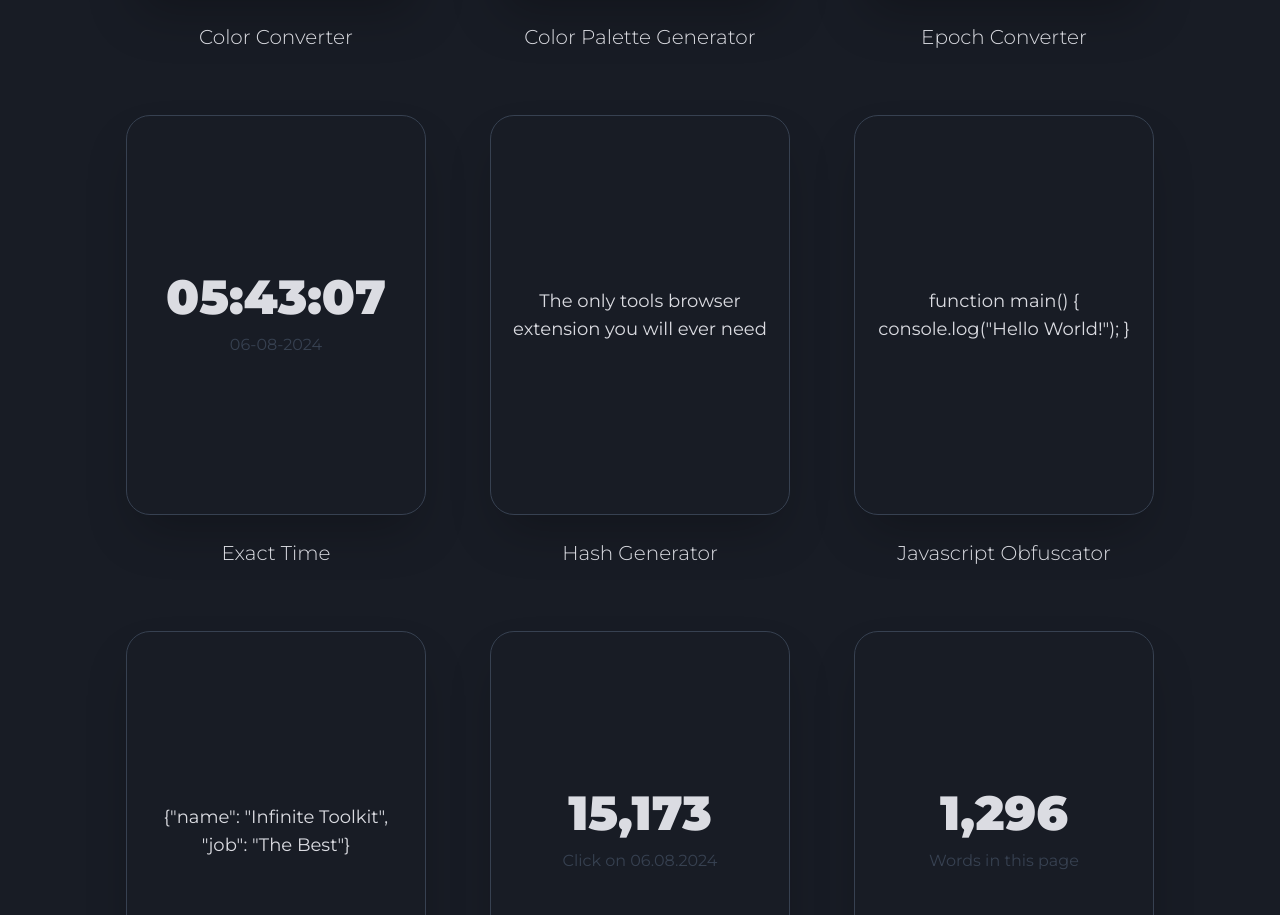
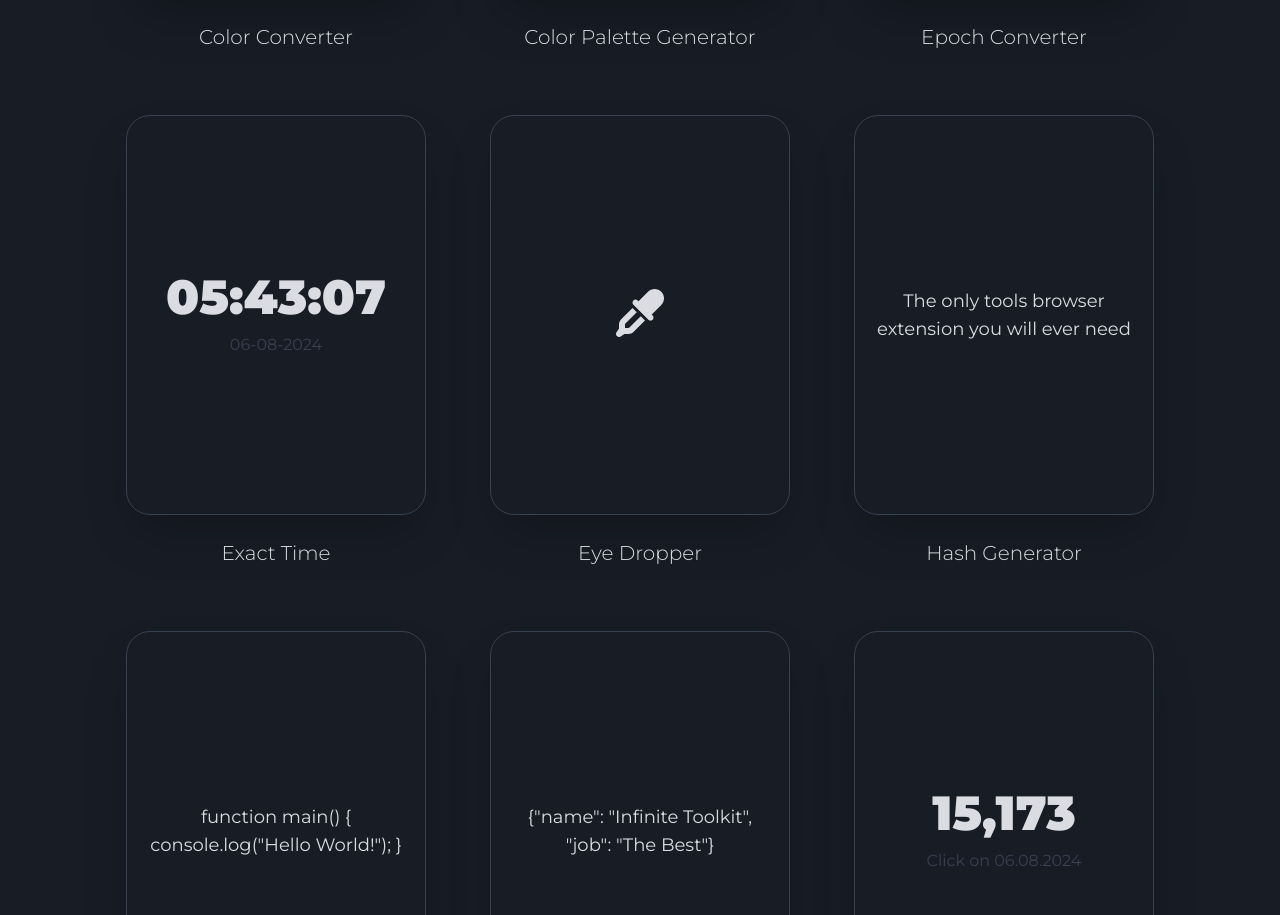
Before and after one commit to mechashadowx/infinite-toolkit, a Next.js app: page / in a window 1280 px wide. Shown: the part 1737-2652 px from the top of the page. Built offline with nearby package versions, Linux system fonts and the light colour scheme.

Commit message:
Implement EyeDropper

```diff
--- /dev/null
+++ b/app/components/tools/EyeDropper.tsx
@@ -0,0 +1,69 @@
+"use client";
+
+import { FontAwesomeIcon } from "@fortawesome/react-fontawesome";
+import { faEyeDropper } from "@fortawesome/free-solid-svg-icons";
+import { useState } from "react";
+import React from "react";
+import Base from "../base/Base";
+
+const EyeDropper: React.FC = () => {
+    const COLORS = [
+        {
+            hex: "#B7FF00",
+        },
+        {
+            hex: "#00FFC8",
+        },
+        {
+            hex: "#4800FF",
+        },
+        {
+            hex: "#FF0037",
+        },
+    ];
+
+    const [hovered, setHovered] = useState<boolean>(false);
+
+    return (
+        <div
+            className="card"
+            onMouseEnter={() => setHovered(true)}
+            onMouseLeave={() => setHovered(false)}
+        >
+            <Base title={"Eye Dropper"} hovered={hovered}>
+                <span className="inline-grid text-lg items-center justify-center">
+                    <div
+                        className={`relative col-start-1 row-start-1 h-auto w-auto grid grid-cols-2 grid-rows-2 justify-center items-center gap-12 transition-all duration-500 transform ${
+                            hovered ? "rotate-[315deg]" : "rotate-0"
+                        }`}
+                    >
+                        {COLORS.map((color) => (
+                            <div
+                                key={color.hex}
+                                className={`w-8 h-8 rounded-full shadow-xl border border-gray-700 transition-all duration-500 transform ${
+                                    hovered ? "opacity-100" : "opacity-0"
+                                }`}
+                                style={{
+                                    backgroundColor: color.hex,
+                                }}
+                            ></div>
+                        ))}
+                    </div>
+                    <span
+                        className={`relative col-start-1 row-start-1 text-center transition-all duration-500 transform ${
+                            hovered ? "rotate-[360deg] text-gray-700" : ""
+                        }`}
+                    >
+                        <FontAwesomeIcon
+                            className="h-12 w-12"
+                            icon={faEyeDropper}
+                            size="2x"
+                        />
+                    </span>
+                </span>
+            </Base>
+        </div>
+    );
+};
+
+export default EyeDropper;
--- a/app/components/views/Tools.tsx
+++ b/app/components/views/Tools.tsx
@@ -14,6 +14,7 @@ import KeypressTracker from "../tools/KeypressTracker";
 import PageWordCounter from "../tools/PageWordCounter";
 import React from "react";
 import FadeInSection from "../motion/FadeInSection";
+import EyeDropper from "../tools/EyeDropper";
 
 const Tools: React.FC = () => {
     const TOOLS = [
@@ -24,6 +25,7 @@ const Tools: React.FC = () => {
         { id: "color-palette-generator", component: <ColorPaletteGenerator /> },
         { id: "epoch-converter", component: <EpochConverter /> },
         { id: "exact-time", component: <ExactTime /> },
+        { id: "eye-dropper", component: <EyeDropper /> },
         { id: "hash-generator", component: <HashGenerator /> },
         { id: "javascript-obfuscator", component: <JavascriptObfuscator /> },
         { id: "json-formatter", component: <JsonFormatter /> },
```
